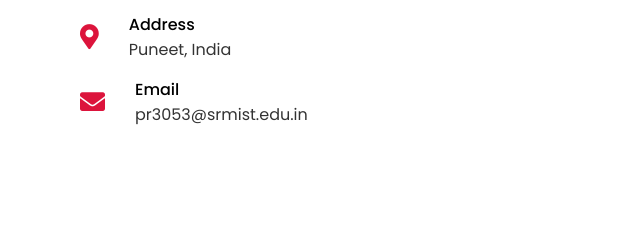
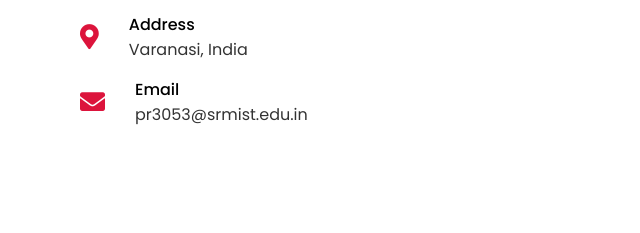
Before and after one commit to Puneetpotter/Portfolio, a plain HTML site: page index.html in a window 1280 px wide. Shown: the part 2506-2739 px from the top of the page, 0-640 px from the left. Drawn offline with nearby package versions, Linux system fonts and the light colour scheme.

Commit message:
Update index.html

```diff
--- a/index.html
+++ b/index.html
@@ -136,7 +136,7 @@
                             <i class="fas fa-map-marker-alt"></i>
                             <div class="info">
                                 <div class="head">Address</div>
-                                <div class="sub-title">Puneet, India</div>
+                                <div class="sub-title">Varanasi, India</div>
                             </div>
                         </div>
                         <div class="row">
```
